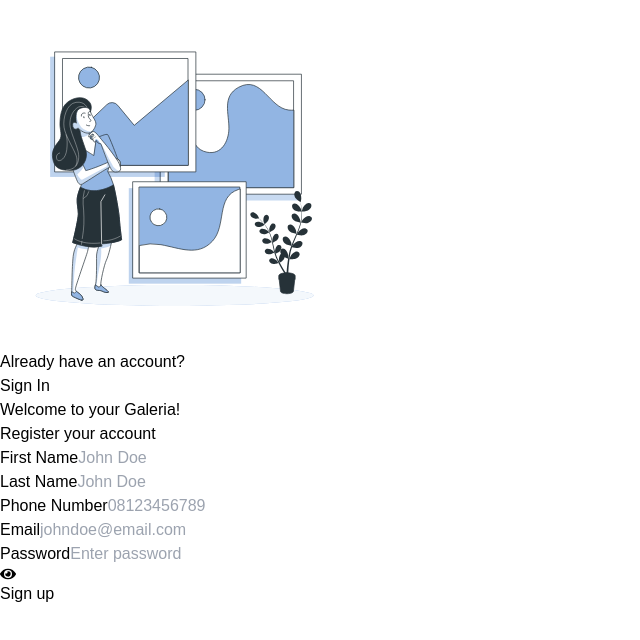
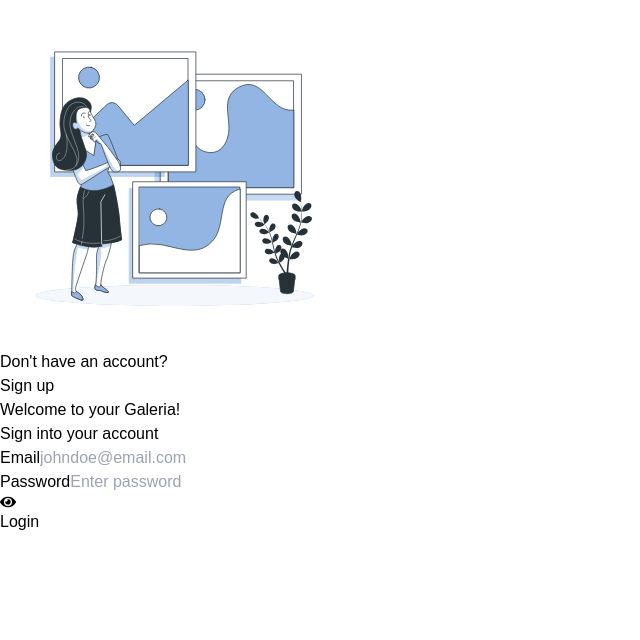
Before and after one commit to spyatmycode/Bookstore_Frontend, a React (Vite) app: page /auth in a window 1280 px wide. Shown: the top 640 px of the page, without its empty margins (0-640 px from the left). Built offline with nearby package versions, Linux system fonts and the light colour scheme; no server answers.

Commit message:
feat(): auth page state recall at logout

```diff
--- a/src/pages/Auth.jsx
+++ b/src/pages/Auth.jsx
@@ -1,5 +1,5 @@
 
-import React, { useState } from 'react'
+import React, { useEffect, useState } from 'react'
 import illustration from '../assets/Photos-bro (1).svg'
 import { FaEye } from 'react-icons/fa'
 import toast from 'react-hot-toast'
@@ -220,7 +220,15 @@ const SignUp = ({ toggle }) => {
 }
 
 const RenderAuth = () => {
-    const [showSignUp, setShowSignUp] = useState(true)
+    const lsShowSignUp = localStorage.getItem("lsShowSignUp") ? JSON.parse(localStorage.getItem("lsShowSignUp")) : false
+    const [showSignUp, setShowSignUp] = useState(lsShowSignUp)
+
+    useEffect(()=>{
+
+        localStorage.setItem("lsShowSignUp", showSignUp)
+
+    }, [showSignUp])
+
     return (
         <div className="w-full h-screen flex justify-center items-center bg-[#ebeaee]">
 
```
